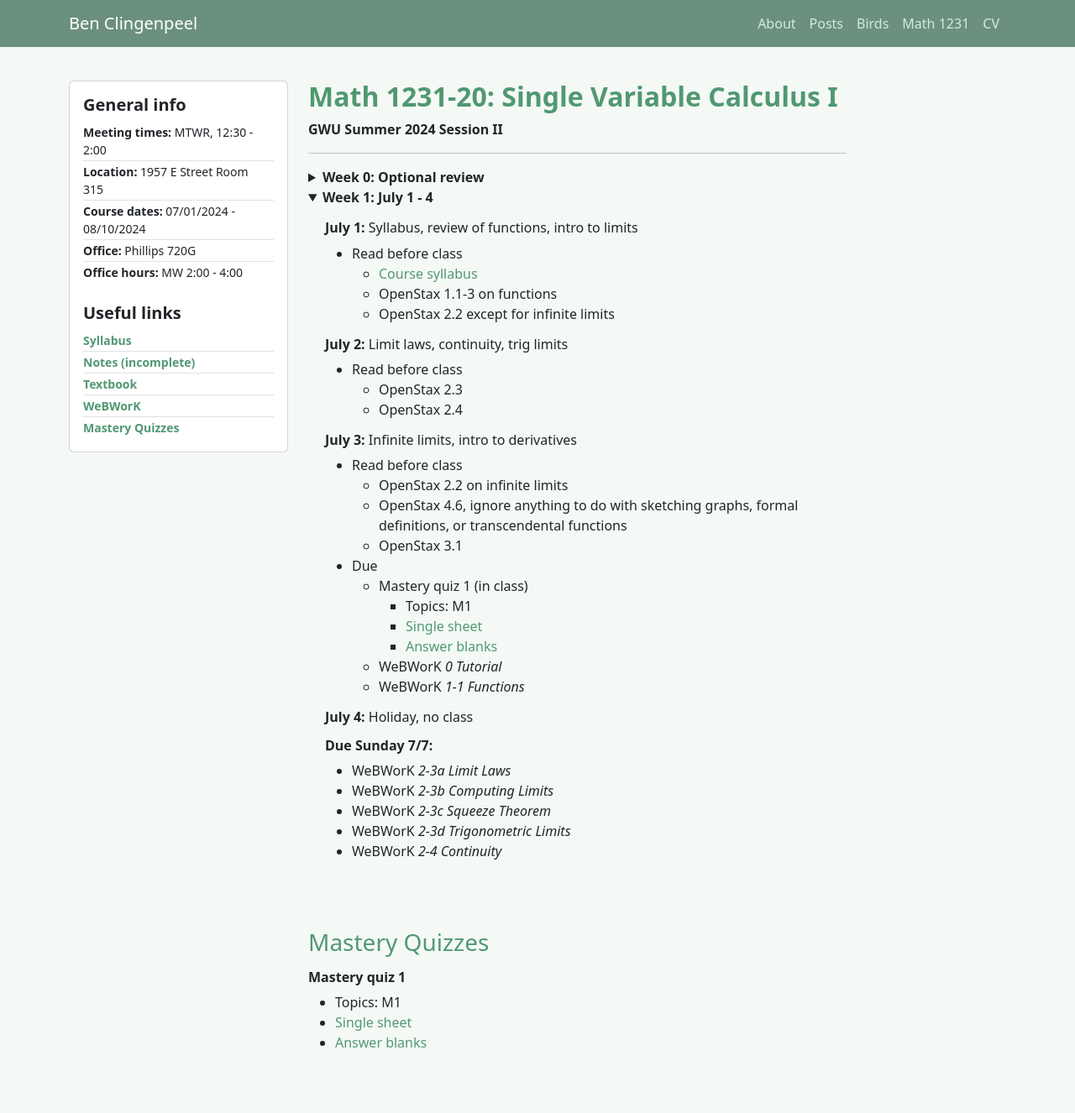
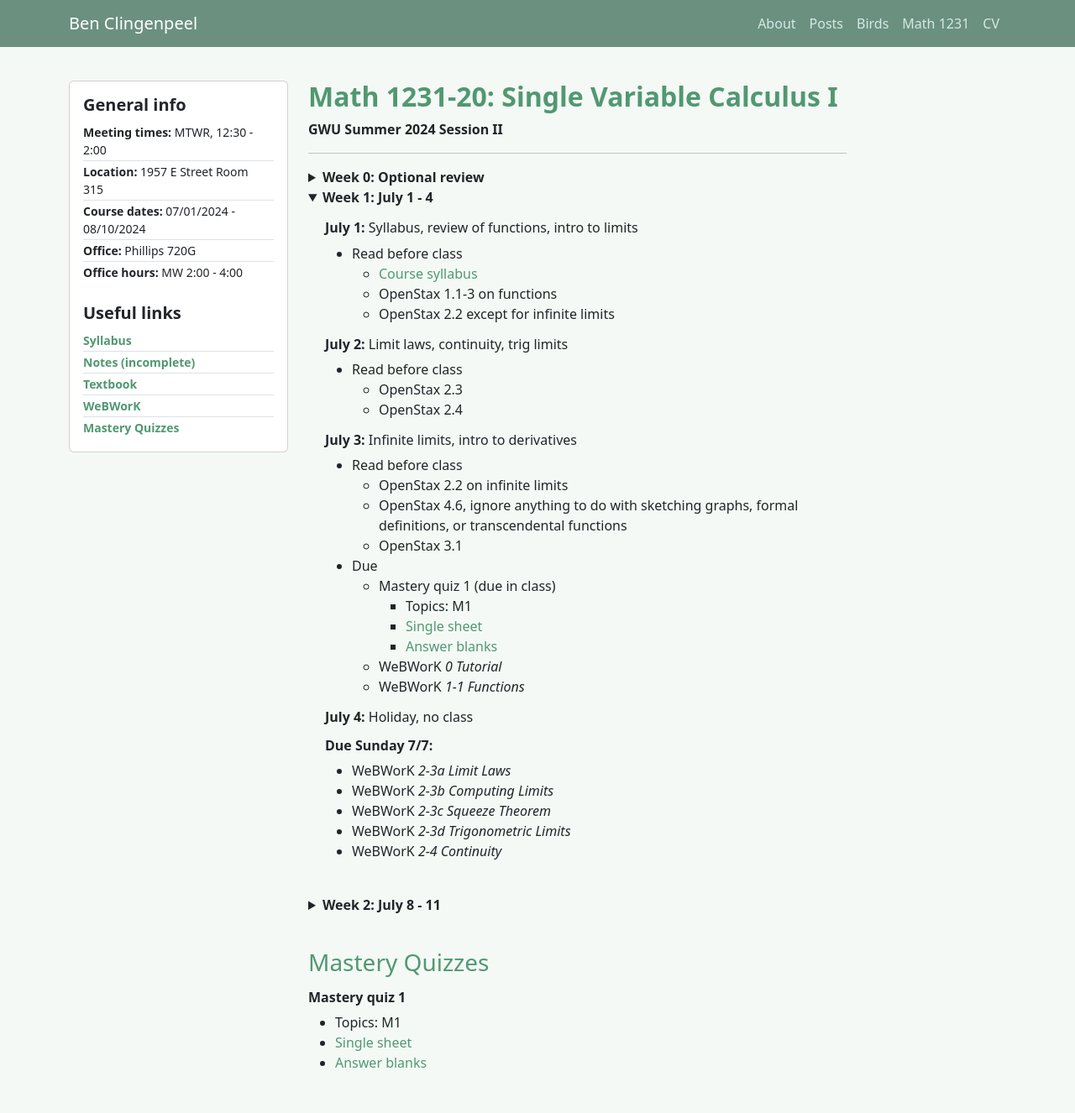
Before and after one commit to bncling/bncl-site, a Jekyll site: the page built from _courses/GW1231_summer_24.markdown, in a window 1280 px wide. Shown: the whole page at 84% size. Built offline with Jekyll 4.4.1, drawn with Linux system fonts in a browser that asks for light colours; before the commit the page ends 1302 px from its top, so only the background shows below that.

Commit message:
rebuilding site Wed Jul  3 10:01:27 EDT 2024

```diff
--- a/_courses/GW1231_summer_24.markdown
+++ b/_courses/GW1231_summer_24.markdown
@@ -51,7 +51,7 @@
 	- OpenStax 4.6, ignore anything to do with sketching graphs, formal definitions, or transcendental functions
 	- OpenStax 3.1
 - Due
-	- Mastery quiz 1 (in class)
+	- Mastery quiz 1 (due in class)
 		- Topics: M1
 		- [Single sheet](/assets/documents/mq1_single_sheet.pdf)
 		- [Answer blanks](/assets/documents/mq1_answer_blanks.pdf)
@@ -72,7 +72,6 @@
 </details>
 
 
-<!--
 <details markdown="1">
 <summary><b>Week 2: July 8 - 11</b></summary>
 
@@ -82,7 +81,7 @@
 	- OpenStax 3.2
 	- OpenStax 3.3
 - Due
-	- Mastery quiz 2 (in class)
+	- Mastery quiz 2 (due in class)
 	- WeBWorK *2-2 Infinite Limits*
 	- WeBWorK *4-6 Limits at Infinity*
 
@@ -96,7 +95,7 @@
 	- OpenStax 3.4
 	- OpenStax 4.2
 - Due
-	- Mastery quiz 3 (in class)
+	- Mastery quiz 3 (due in class)
 	- WeBWorK *3-1 Intro to Derivatives*
 
 ###### **July 11:** Implicit differentiation, intro to related rates
@@ -116,7 +115,7 @@
 
 </details>
 
-
+<!--
 <details markdown="1">
 <summary><b>Week 3: July 15 - 18</b></summary>
 
```
Also changed, not shown: 4 other files.
